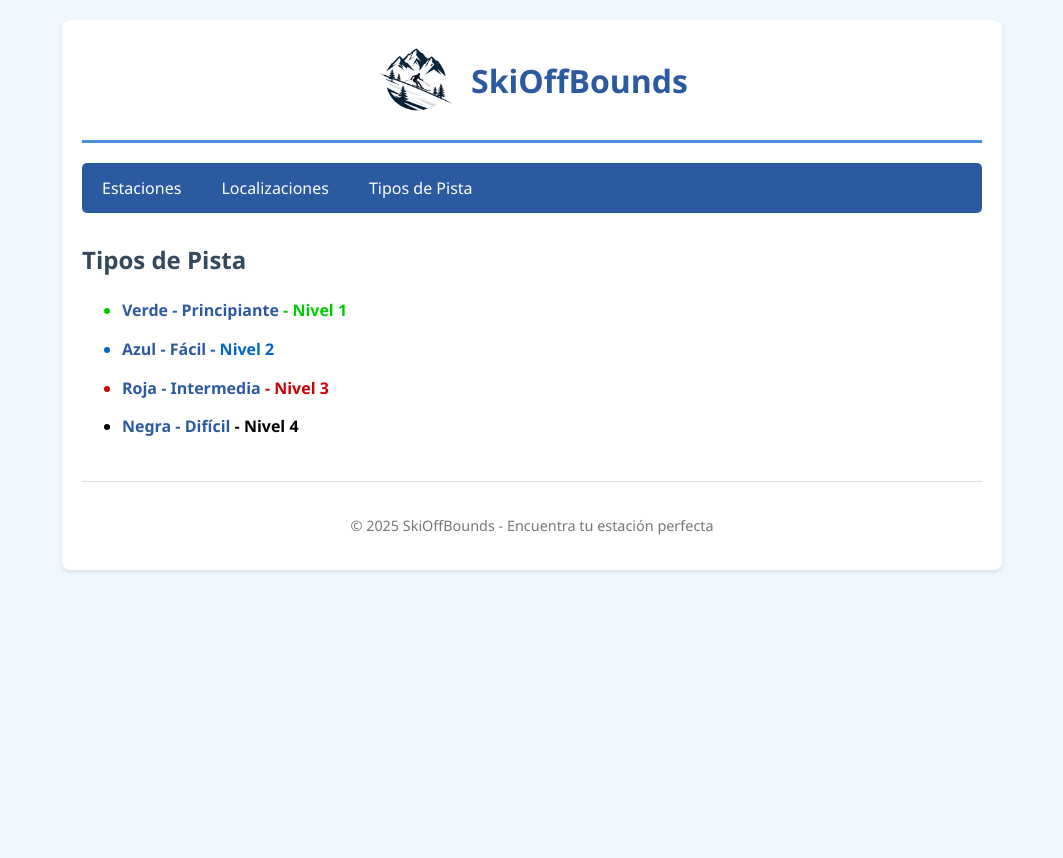
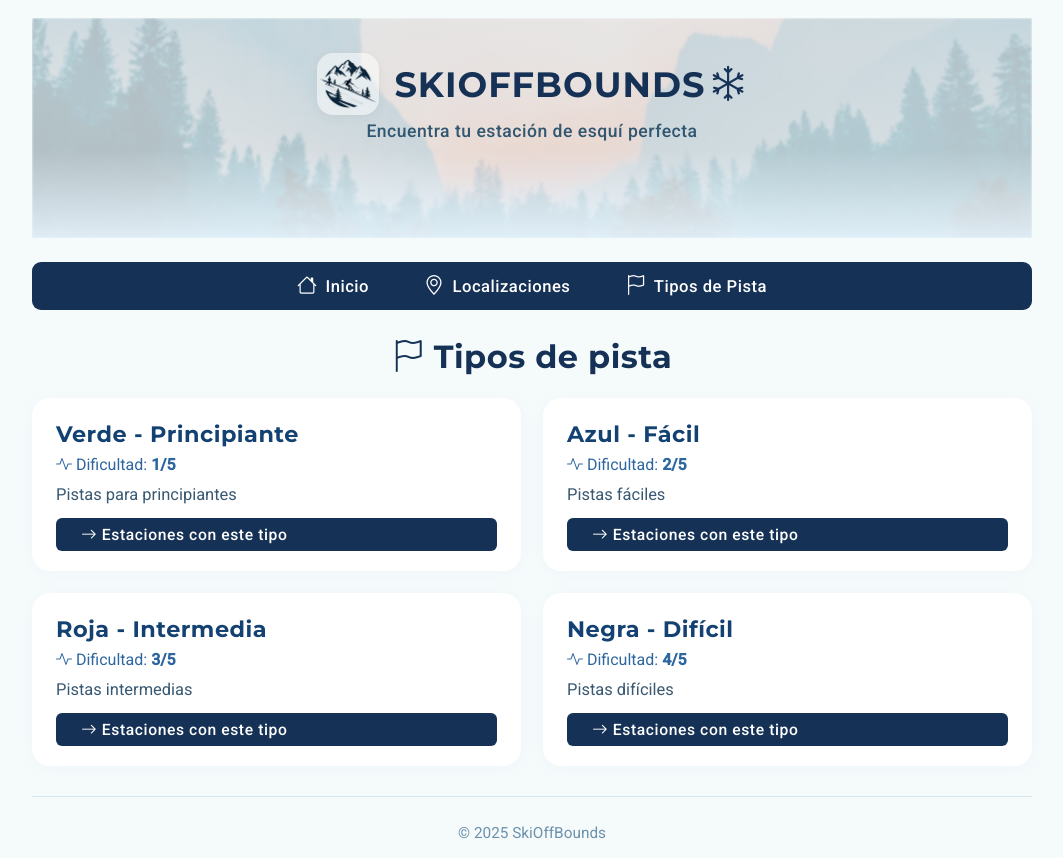
Before and after one commit to GiovanniPacchetti/SkiOffBounds, a Django app: page /app/tipos-pista/ in a window 1280 px wide. Shown: the whole page, without its empty margins (108-1171 px from the left). Before the commit the page ends 572 px from the top, so only its background shows below. Run offline with Django 5.2, Linux system fonts and the light colour scheme; data comes from the database, SQL or seed files in the repository.

Commit message:
Renovacion del estilo

```diff
--- a/SkiOffBounds/app/static/css/style.css
+++ b/SkiOffBounds/app/static/css/style.css
@@ -1,159 +1,232 @@
-/* static/css/style.css */
-
 body {
-    font-family: 'Segoe UI', Tahoma, Geneva, Verdana, sans-serif;
+    font-family: 'Roboto', Arial, sans-serif;
     margin: 0;
     padding: 0;
-    background-color: #f0f8ff;
+    background: #f5fafb;
+    min-height: 100vh;
 }
 
-#content {
-    max-width: 900px;
-    margin: 20px auto;
-    padding: 20px;
-    background-color: white;
-    border-radius: 8px;
-    box-shadow: 0 2px 4px rgba(0,0,0,0.1);
+.header-hero {
+    position: relative;
+    min-height: 220px;
+    margin-bottom: 24px;
+    display: flex;
+    flex-direction: column;
+    align-items: stretch;
 }
 
-header {
+.hero-img-container {
+    position: absolute;
+    width: 100%;
+    height: 100%;
+    z-index: 1;
+    overflow: hidden;
+}
+
+.hero-img {
+    width: 100%;
+    height: 100%;
+    object-fit: cover;
+    object-position: center 40%;
+    filter: brightness(0.7) blur(1px) contrast(1.2);
+}
+
+.hero-overlay {
+    position: absolute;
+    inset: 0;
+    background: linear-gradient(180deg,rgba(255,255,255,0.7) 60%,rgba(235,247,255,0.95) 100%);
+}
+
+.hero-text {
+    position: relative;
+    z-index: 2;
+    display: flex;
+    flex-direction: column;
+    align-items: center;
+    padding: 35px 8px 10px 8px;
+    color: #153155;
     text-align: center;
-    margin-bottom: 20px;
-    padding-bottom: 20px;
-    border-bottom: 3px solid #4a90e2;
 }
 
 .logo-link {
     display: flex;
     align-items: center;
-    justify-content: center;
     gap: 15px;
     text-decoration: none;
+    color: inherit;
 }
 
 .logo {
-    width: 80px;
-    height: 80px;
+    width: 62px;
+    height: 62px;
     object-fit: contain;
-    transition: transform 0.3s ease;
+    background: #fff8;
+    border-radius: 16px;
+    box-shadow: 0 2px 10px #7b7b7b17;
+    transition: transform 0.3s;
 }
 
-.logo:hover {
-    transform: scale(1.1);
+.logo:hover { transform: scale(1.08); }
+.hero-title {
+    text-transform: uppercase;
+    font-family: 'Montserrat', Arial, sans-serif;
+    font-size: 2.2rem;
+    letter-spacing: 1px;
+    font-weight: 700;
+    display: inline-flex;
+    align-items: center;
+    gap: 5px;
+}
+.hero-subtitle {
+    margin-top: 6px;
+    color: #315670;
+    font-size: 1.1rem;
+    font-weight: 500;
+    letter-spacing: .5px;
 }
 
-header h1 {
-    color: #2c5aa0;
-    margin: 0;
-    border: none;
+nav ul {
+    list-style: none;
     padding: 0;
+    background: #153155;
+    display: flex;
+    gap: 15px;
+    border-radius: 9px;
+    margin: 0 0 27px 0;
+    justify-content: center;
 }
 
-h1 {
-    color: #2c5aa0;
-    border-bottom: 3px solid #4a90e2;
-    padding-bottom: 10px;
-    margin-bottom: 20px;
+nav li {
+    margin: 0;
 }
 
-h2 {
-    color: #34495e;
-    margin-top: 20px;
+nav li a {
+    display: flex;
+    align-items: center;
+    gap: 8px;
+    color: #fff;
+    font-weight: 500;
+    padding: 12px 20px;
+    text-decoration: none;
+    border-radius: 7px;
+    font-size: 1.04rem;
+    letter-spacing: 0.5px;
+    transition: background 0.15s, color 0.15s;
 }
 
-h3 {
-    color: #555;
+nav li a i {
+    font-size: 1.2em;
 }
 
-/* Navegación */
-nav ul {
-    list-style-type: none;
-    padding: 0;
-    background-color: #2c5aa0;
-    overflow: hidden;
-    border-radius: 5px;
+nav li a:hover {
+    background: #3fa9f5;
+    color: #fff;
+}
+
+/* Main container & cards */
+#content {
+    max-width: 1000px;
+    margin: 18px auto 0 auto;
+    background: transparent;
+    border-radius: 10px;
+    box-shadow: none;
+}
+
+.cards-grid {
+    display: grid;
+    grid-template-columns: repeat(auto-fit, minmax(320px,1fr));
+    gap: 22px;
+    margin-top: 22px;
     margin-bottom: 30px;
 }
 
-nav li {
-    float: left;
+.card {
+    background: #fff;
+    border-radius: 18px;
+    box-shadow: 0 2px 14px 0 #b9d3e414;
+    padding: 22px 24px 20px 24px;
+    display: flex;
+    flex-direction: column;
+    gap: 7px;
+    min-height: 130px;
+    transition: box-shadow .2s,transform .2s;
 }
 
-
-nav li a {
-    display: block;
-    color: white;
-    text-align: center;
-    padding: 14px 20px;
-    text-decoration: none;
-    transition: background-color 0.3s;
+.card:hover {
+    box-shadow: 0 6px 26px 0 #3fa9f525;
+    transform: translateY(-2px) scale(1.015);
 }
 
-nav li a:hover {
-    background-color: #4a90e2;
+.card-title, .main-title {
+    font-size: 1.4em;
+    letter-spacing: 0.5px;
+    margin: 0;
+    color: #134172;
+    font-family: 'Montserrat', Arial, sans-serif;
+    font-weight: 700;
 }
 
-/* Contenido */
-#content > ul li {
-    margin: 10px 0;
-    line-height: 1.8;
+.main-title { font-size: 2em; text-align: center; margin-bottom: 10px; color: #153155; }
+
+.card-subtitle {
+    color: #2e66a0;
+    font-size: 1em;
+}
+.card-info {
+    margin: 4px 0 0 0;
+    color: #395872;
+    font-size: 1.03em;
 }
 
-a {
-    color: #2c5aa0;
+.card-link, .btn {
+    margin-top: 7px;
+    display: inline-block;
+    background: #153155;
+    color: #fff;
+    padding: 7px 25px;
+    border-radius: 6px;
+    font-weight: 500;
+    font-size: .98em;
+    letter-spacing: .6px;
     text-decoration: none;
-    transition: color 0.3s;
+    transition: background 0.18s;
+}
+.card-link:hover, .btn:hover {
+    background: #3fa9f5;
+    color: #fff;
 }
 
-a:hover {
-    text-decoration: underline;
-    color: #4a90e2;
+ul.info-list {
+    margin: 14px 0 0 0;
+    padding: 0 0 0 18px;
 }
 
-/* Estilos para tipos de pistas */
-.pista-verde {
-    color: #00cc00;
-    font-weight: bold;
+ul.info-list li {
+    margin: 3px 0;
+    font-size: 1em;
 }
 
-.pista-azul {
-    color: #0066cc;
-    font-weight: bold;
-}
-
-.pista-roja {
-    color: #cc0000;
-    font-weight: bold;
-}
-
-.pista-negra {
-    color: #000000;
-    font-weight: bold;
-}
-
-strong {
-    color: #2c5aa0;
+.li-icon {
+    margin-right: 6px;
+    color: #2e66a0;
+    font-size: 1.08em;
+    vertical-align: bottom;
 }
 
 /* Footer */
 footer {
-    margin-top: 40px;
-    padding-top: 20px;
-    border-top: 1px solid #ddd;
+    margin: 30px 0 8px 0;
+    padding-top: 12px;
+    border-top: 1px solid #d5e4ee;
     text-align: center;
-    color: #777;
-    font-size: 0.9em;
+    color: #6c92ac;
+    font-size: 0.96em;
 }
 
 /* Responsive */
 @media (max-width: 768px) {
-    #content {
-        margin: 10px;
-        padding: 15px;
-    }
-
-    nav li a {
-        padding: 10px 15px;
-        font-size: 0.9em;
-    }
+    .cards-grid { grid-template-columns: 1fr; }
+    #content { margin: 9px; }
+    .main-title, .hero-title { font-size: 1.3em; }
+    .logo { width: 40px; height: 40px; }
 }
--- a/SkiOffBounds/app/templates/base.html
+++ b/SkiOffBounds/app/templates/base.html
@@ -4,38 +4,41 @@
     {% load static %}
     <meta charset="UTF-8">
     <meta name="viewport" content="width=device-width, initial-scale=1.0">
-
+    <!-- Favicon -->
     <link rel="icon" type="image/x-icon" href="{% static 'assets/images/faviconNoBg.ico' %}">
-    <link rel="shortcut icon" type="image/x-icon" href="{% static 'assets/images/faviconNoBg.ico' %}">
-
+    <!-- Bootstrap Icons CDN -->
+    <link rel="stylesheet" href="https://cdn.jsdelivr.net/npm/bootstrap-icons@1.11.1/font/bootstrap-icons.css">
+    <!-- Google Fonts: Montserrat y Roboto -->
+    <link href="https://fonts.googleapis.com/css2?family=Montserrat:wght@700&family=Roboto:wght@400;500&display=swap" rel="stylesheet">
     <link rel="stylesheet" href="{% static 'css/style.css' %}">
-
     <title>{% block titulo %}SkiOffBounds - Gestor de Estaciones de Esquí{% endblock %}</title>
     {% block extra_head %}{% endblock %}
 </head>
 <body>
     <div id="content">
-         <header>
-            <a href="{% url 'skioffbounds:index' %}" class="logo-link">
-                <img src="{% static 'assets/images/logoNoBg.png' %}" alt="SkiOffBounds Logo" class="logo">
-                <h1>SkiOffBounds</h1>
-            </a>
+        <header class="header-hero">
+            <div class="hero-img-container">
+                <img src="{% static 'assets/images/hero_nieve.jpg' %}" alt="Paisaje de nieve" class="hero-img">
+                <div class="hero-overlay"></div>
+            </div>
+            <div class="hero-text">
+                <a href="{% url 'skioffbounds:index' %}" class="logo-link">
+                    <img src="{% static 'assets/images/logoNoBg.png' %}" alt="SkiOffBounds Logo" class="logo">
+                    <span class="hero-title">SkiOffBounds <i class="bi bi-snow"></i></span>
+                </a>
+                <p class="hero-subtitle">Encuentra tu estación de esquí perfecta</p>
+            </div>
         </header>
-        <!-- Navegación común para todas las páginas -->
         <nav>
             <ul>
-                <li><a href="{% url 'skioffbounds:index' %}">Estaciones</a></li>
-                <li><a href="{% url 'skioffbounds:localizaciones' %}">Localizaciones</a></li>
-                <li><a href="{% url 'skioffbounds:tipos_pista' %}">Tipos de Pista</a></li>
+                <li><a href="{% url 'skioffbounds:index' %}"><i class="bi bi-house"></i> Inicio</a></li>
+                <li><a href="{% url 'skioffbounds:localizaciones' %}"><i class="bi bi-geo-alt"></i> Localizaciones</a></li>
+                <li><a href="{% url 'skioffbounds:tipos_pista' %}"><i class="bi bi-flag"></i> Tipos de Pista</a></li>
             </ul>
         </nav>
-
-        <!-- Contenido específico de cada página -->
         {% block contenido %}{% endblock %}
-
-        <!-- Footer común -->
         <footer>
-            <p>&copy; 2025 SkiOffBounds - Encuentra tu estación perfecta</p>
+            <p>&copy; 2025 SkiOffBounds</p>
         </footer>
     </div>
 </body>
--- a/SkiOffBounds/app/templates/tipos_pista.html
+++ b/SkiOffBounds/app/templates/tipos_pista.html
@@ -1,22 +1,21 @@
 {% extends "base.html" %}
-
 {% block titulo %}Tipos de Pista - SkiOffBounds{% endblock %}
-
 {% block contenido %}
-<h2>Tipos de Pista</h2>
-
-{% if lista_tipos %}
-    <ul>
-    {% for tipo in lista_tipos %}
-        <li class="pista-{{ tipo.nombre }}">
-            <a href="{% url 'skioffbounds:tipo_pista_detalle' tipo.id %}">
-                {{ tipo.get_nombre_display }}
-            </a>
-            - Nivel {{ tipo.nivel_dificultad }}
-        </li>
-    {% endfor %}
-    </ul>
-{% else %}
-    <p>No hay tipos de pista creados.</p>
-{% endif %}
+<h2 class="main-title"><i class="bi bi-flag"></i> Tipos de pista</h2>
+<div class="cards-grid">
+  {% for tipo in lista_tipos %}
+    <div class="card">
+      <h3 class="card-title pista-{{ tipo.nombre|lower }}">
+        {{ tipo.get_nombre_display }}
+      </h3>
+      <div class="card-subtitle"><i class="bi bi-activity"></i> Dificultad: <b>{{ tipo.nivel_dificultad }}/5</b></div>
+      {% if tipo.descripcion %}
+        <div class="card-info">{{ tipo.descripcion }}</div>
+      {% endif %}
+      <a href="{% url 'skioffbounds:tipo_pista_detalle' tipo.id %}" class="card-link">
+        <i class="bi bi-arrow-right"></i> Estaciones con este tipo
+      </a>
+    </div>
+  {% endfor %}
+</div>
 {% endblock %}
```
Also changed, not shown: SkiOffBounds/app/templates/estacion_detail.html (+32 -32 lines), SkiOffBounds/app/templates/estaciones_por_localizacion.html (+21 -21 lines), SkiOffBounds/app/templates/estaciones_por_tipo.html (+22 -21 lines), SkiOffBounds/app/templates/index.html (+17 -20 lines), SkiOffBounds/app/templates/localizacion_detail.html (+22 -25 lines), SkiOffBounds/app/templates/localizaciones.html (+14 -17 lines), SkiOffBounds/app/templates/pistas_estacion.html (+19 -14 lines), SkiOffBounds/app/templates/tipo_pista_detail.html (+17 -32 lines), SkiOffBounds/app/static/assets/images/hero_nieve.jpg (added).
